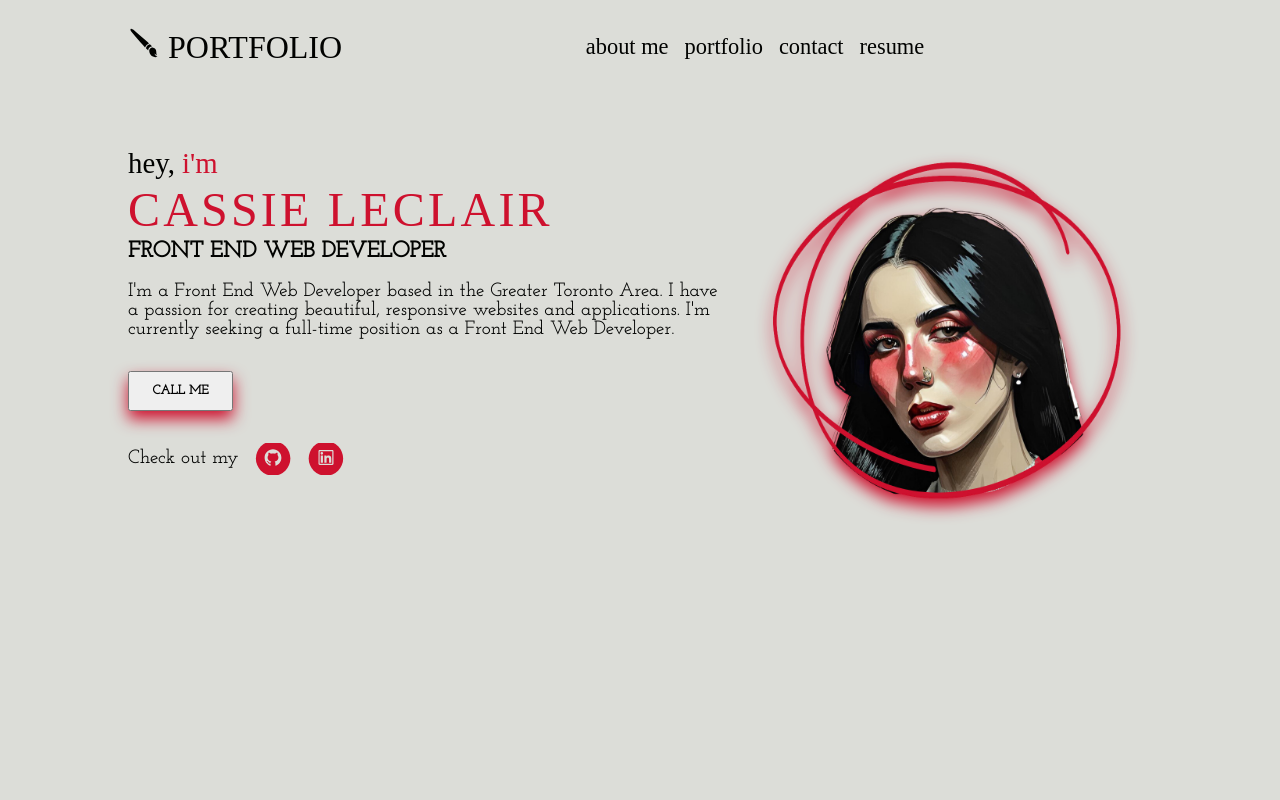
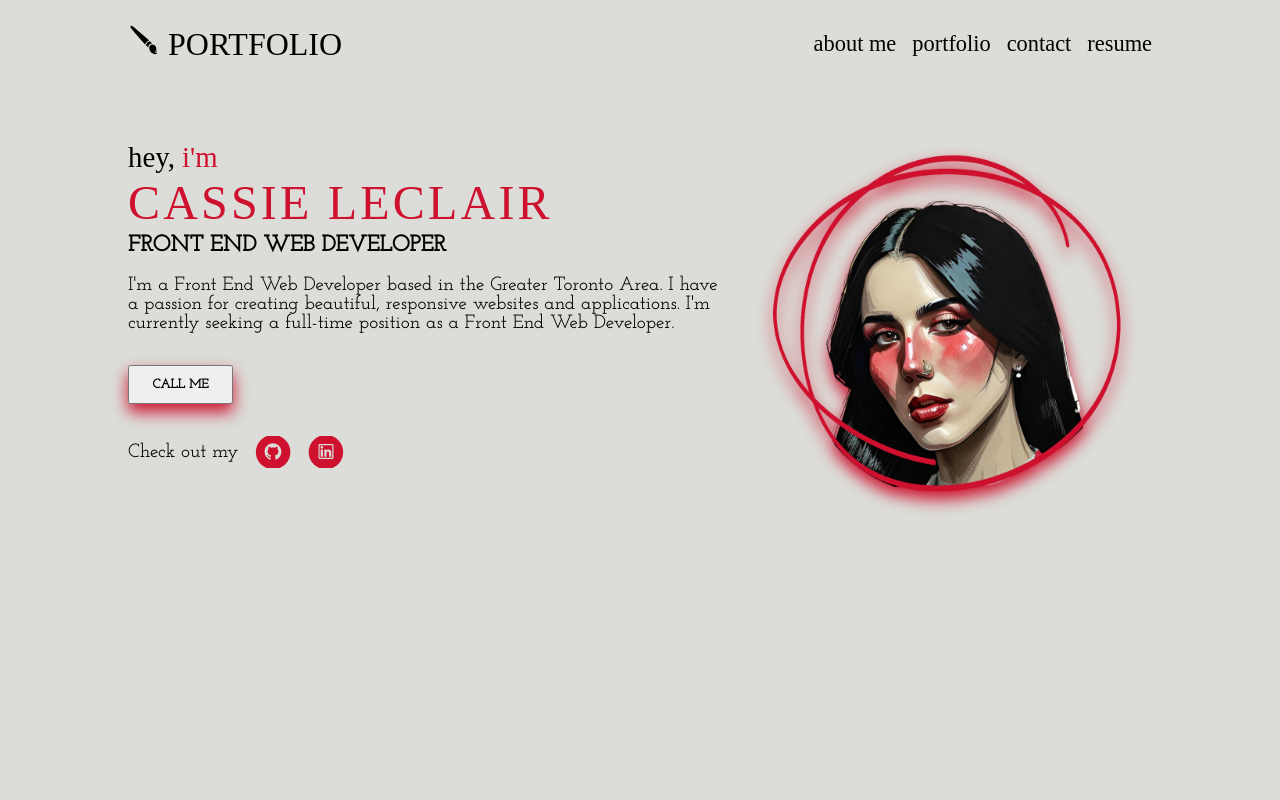
Before and after one commit to cleclair71/cass-react-portfolio, a React (Create React App) app: page / in a window 1280 px wide. Shown: the top 800 px of the page. Built offline with nearby package versions, Linux system fonts and the light colour scheme; a web font is replaced by a local one.

Commit message:
nav bar fixes

```diff
--- a/src/components/Banner/Header.jsx
+++ b/src/components/Banner/Header.jsx
@@ -30,13 +30,17 @@ const Container = styled.div`
     justify-content: space-between;
     align-items: center;
     width: 80%;
+    max-width: 1280px;
     margin: 0 auto;
-    padding: 1.7rem 0;
+    padding: 1.5rem 0;
     position: relative;
     animation: header 500ms ease-in-out;
-    @media (max-width: 840px) {
+    @media(max-width: 840px){
         width: 90%;
-        }
+    }
+    .bars{
+        display: none;
+    }
         @media (max-width: 640px) {
             .bars{
                 width: 40px;
@@ -51,19 +55,30 @@ const Container = styled.div`
                     position: absolute;
                     width: 100%;
                     height: 2px;
-                    background-color: ${props => props.bar ? "transparent" : "#fff"};
+                    background-color: ${props => props.bar ? "transparent" : "var(--black)"};
                     transition: background-color 400ms ease-in-out;
                     :before, :after {
                         content: "";
                         height: 2px;
                         width: 100%;
-                        background-color: var(--background);
+                        background-color: var(--black);
                         position: absolute;
+
                     }
-                    :before {
+
+                    :before{
                         transform: ${props => props.bar ? "rotate(45deg)" : "translateY(10px)"};
                         transition: all 400ms ease-in-out;
-            }`
+                    }
+
+                    :after{
+                        transform: ${props => props.bar ? "rotate(-45deg)" : "translateY(-10px)"};
+                        transition: all 400ms ease-in-out;
+                    }
+                }
+            }
+        }
+    `
 const Logo = styled.div`
     display: flex;
     align-items: center;
@@ -90,6 +105,7 @@ const Nav = styled.div`
     font-weight: 700;
     height: ${props => props.bar ? "100vh" : 0};
     z-index: 100;
+    overflow: hidden;
     transition: height 400ms ease-in-out;
 }
 span {
```
